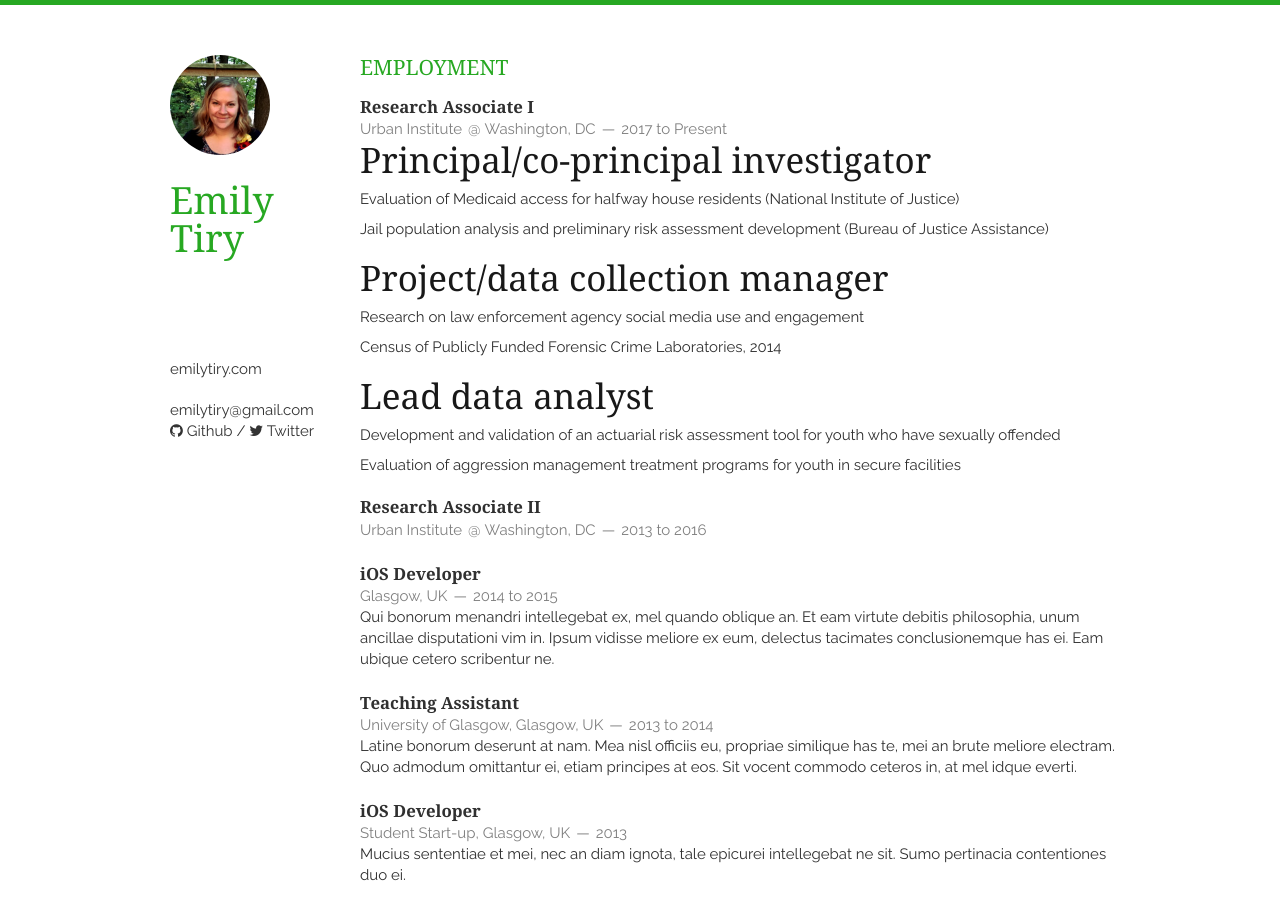
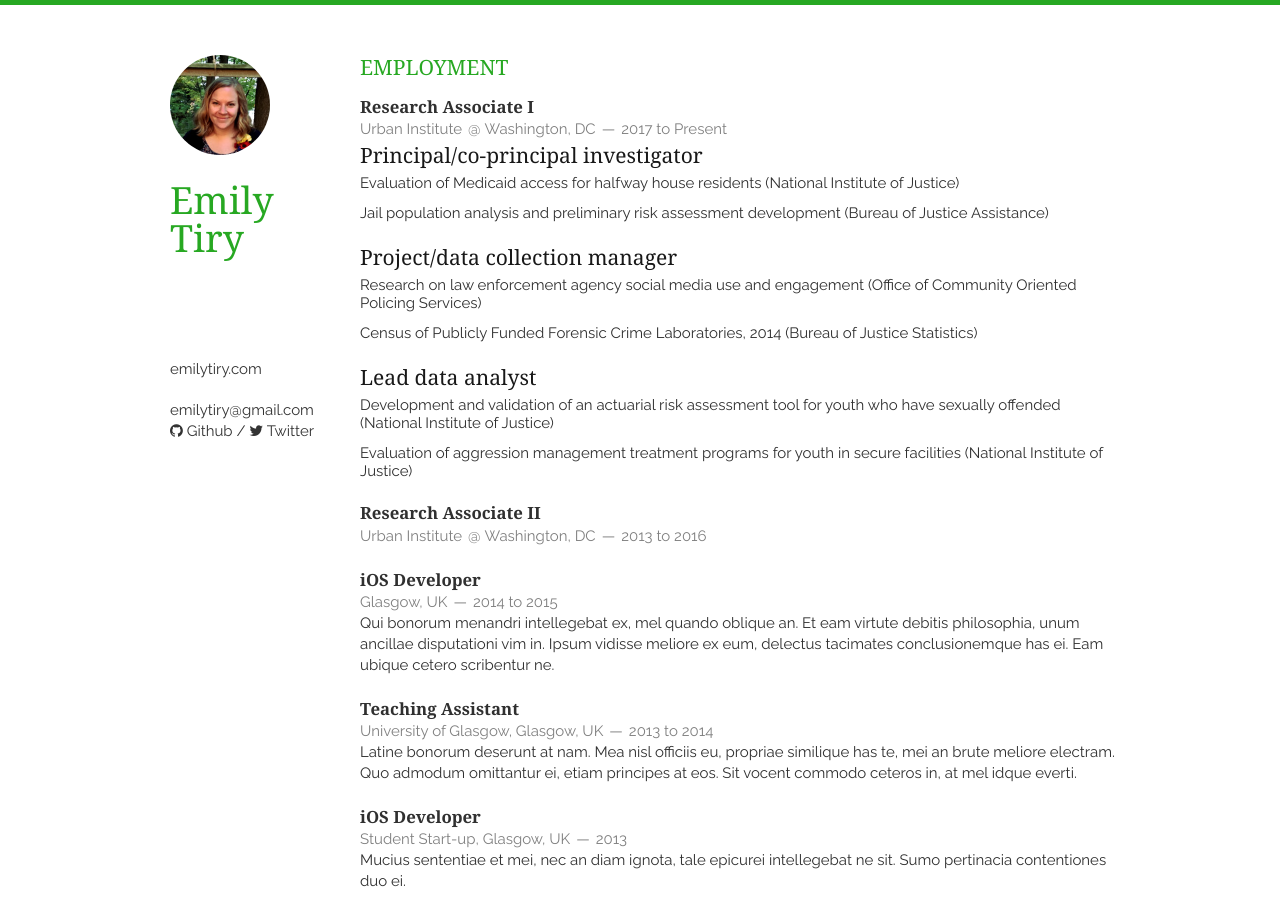
Before and after one commit to etiry/resume, a Jekyll site: the page built from index.html, in a window 1280 px wide and 900 px high. Built offline with Jekyll 4.4.1, drawn with Linux system fonts in a browser that asks for light colours; nearby versions of some CDN libraries; the list of posts is cut into pages by our own code.

Commit message:
update formatting

```diff
--- a/_includes/employment.html
+++ b/_includes/employment.html
@@ -6,20 +6,20 @@
             <span><address>Urban Institute</address></span>
             <span><address>Washington, DC</address><time>2017 to Present</time></span>
         </header>
-        <h2>Principal/co-principal investigator</h2>
-        <ul>
+        <h4>Principal/co-principal investigator</h4>
+        <ul type="circle">
             <li>Evaluation of Medicaid access for halfway house residents (National Institute of Justice)</li>
             <li>Jail population analysis and preliminary risk assessment development (Bureau of Justice Assistance)</li>
         </ul>
-        <h2>Project/data collection manager</h2>
-        <ul>
-            <li>Research on law enforcement agency social media use and engagement</li>
-            <li>Census of Publicly Funded Forensic Crime Laboratories, 2014</li>
+        <h4>Project/data collection manager</h4>
+        <ul type="circle">
+            <li>Research on law enforcement agency social media use and engagement (Office of Community Oriented Policing Services)</li>
+            <li>Census of Publicly Funded Forensic Crime Laboratories, 2014 (Bureau of Justice Statistics)</li>
         </ul>
-        <h2>Lead data analyst</h2>
-        <ul>
-            <li>Development and validation of an actuarial risk assessment tool for youth who have sexually offended</li>
-            <li>Evaluation of aggression management treatment programs for youth in secure facilities</li>
+        <h4>Lead data analyst</h4>
+        <ul type="circle">
+            <li>Development and validation of an actuarial risk assessment tool for youth who have sexually offended (National Institute of Justice)</li>
+            <li>Evaluation of aggression management treatment programs for youth in secure facilities (National Institute of Justice)</li>
         </ul>
     </article>
     <article>
```
